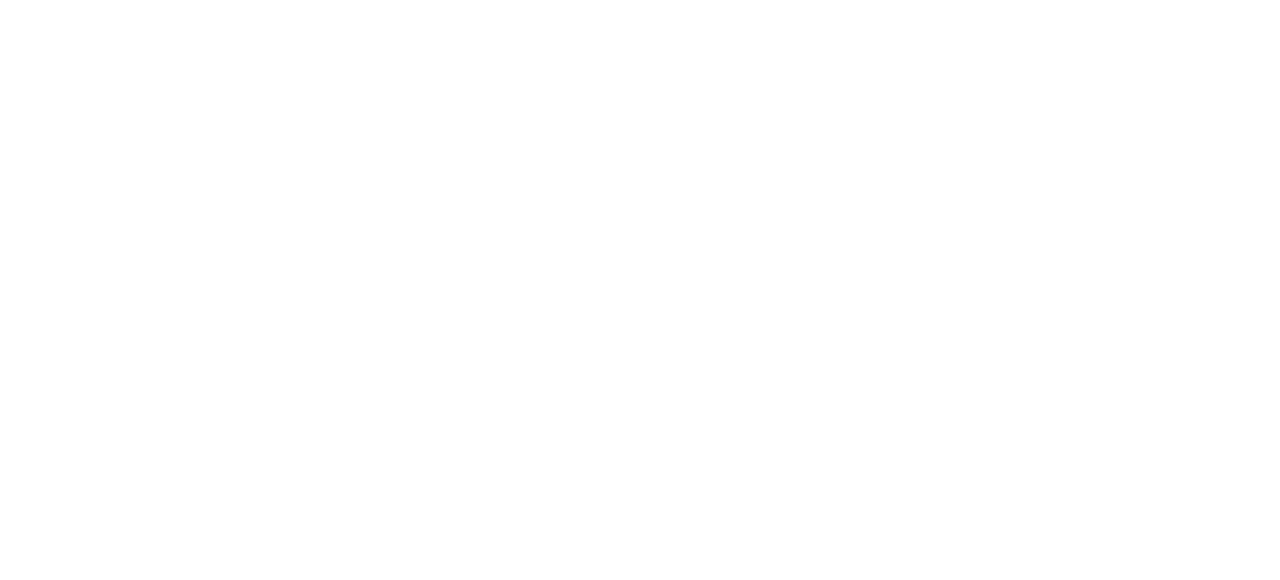
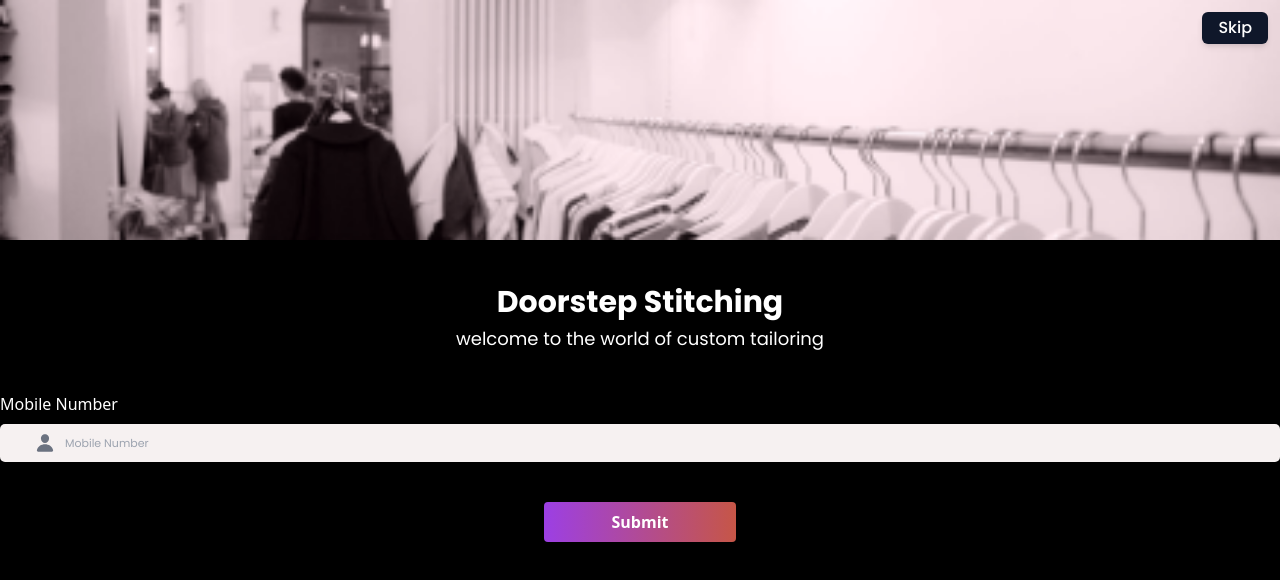
Before and after one commit to Hazique007/OnlineTailoring, a React (Vite) app in the folder client/: page /login in a window 1280 px wide. Before the commit this address had no page. Shown: the top 580 px of the page. Built offline with nearby package versions, Linux system fonts and the light colour scheme.

Commit message:
Add Skip Button

```diff
--- a/client/src/App.jsx
+++ b/client/src/App.jsx
@@ -3,12 +3,17 @@
 import LandingPage from "./pages/Landing-Page/landing";
 import ProductPage from "./pages/Product-Page/product";
 import SearchPage from "./pages/Search-Page/SearchPage";
+import LoginPage from "./pages/Authentication/Login/login";
+import AuthLanding from "./pages/Authentication/AuthLanding";
+
 const App = () => {
   return (
     <>
       <BrowserRouter>
         <Routes>
-          <Route path="/" Component={LandingPage}></Route>
+          <Route path="/" Component={AuthLanding}></Route>
+          <Route path="/login" Component={LoginPage}></Route>
+          <Route path="/Home" Component={LandingPage}></Route>
           <Route path="/product" Component={ProductPage}></Route>
           <Route path="/search" Component={SearchPage}></Route>
         </Routes>
--- a/client/src/components/Headerphoto.jsx
+++ b/client/src/components/Headerphoto.jsx
@@ -1,32 +1,27 @@
 import React from "react";
 
 import image10 from "../assets/images/headerphoto.png";
+import { useNavigate } from "react-router-dom";
 
+const Headerphoto = () => {
+  const navigate = useNavigate();
+  return (
+    <div className="images flex-col justify-between items-center ">
+      <button
+        className="absolute top-3 right-3 text-white font-poppins font-medium px-4 py-1 bg-slate-900 rounded-md shadow-md hover:bg-blue-700 transition-all duration-200 ease-in-out"
+        onClick={() => navigate("/Home")}
+      >
+        Skip
+      </button>
 
-const Headerphoto = ()=> {
-
-    return(
-        <div className="images flex-col justify-between items-center">
       <img
         className="h-[30vh] w-full object-cover "
         src={image10}
         alt=""
         srcSet=""
       />
-
     </div>
-
-
-
-
-
-    )
-
-
-
-
-
-
-}
+  );
+};
 
 export default Headerphoto;
```
Also changed, not shown: client/src/pages/Authentication/Login/login.jsx (+9 -43 lines). Lines whose indentation alone changed are shown as unchanged.
